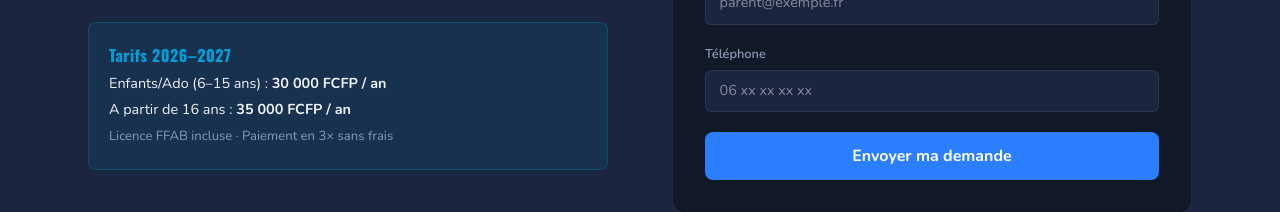
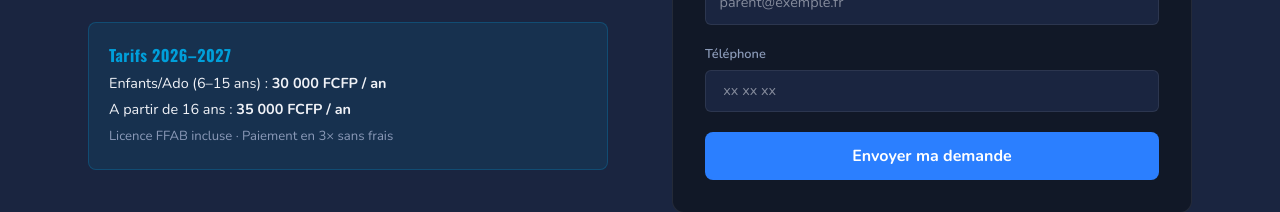
Before and after one commit to ManoDoc23/Olympique-Aikido.github.io, a React (Vite) app: page / in a window 1280 px wide. Shown: the part 5592-5804 px from the top of the page. Built offline with nearby package versions, Linux system fonts and the light colour scheme.

Commit message:
Update App.tsx

```diff
--- a/app/App.tsx
+++ b/app/App.tsx
@@ -457,7 +457,7 @@ export default function App() {
               { label: "Prénom de l'enfant", placeholder: "Lucas", type: "text" },
               { label: "Âge de l'enfant", placeholder: "8 ans", type: "text" },
               { label: "Email", placeholder: "parent@exemple.fr", type: "email" },
-              { label: "Téléphone", placeholder: "06 xx xx xx xx", type: "tel" },
+              { label: "Téléphone", placeholder: " xx xx xx", type: "tel" },
             ].map((f) => (
               <div key={f.label}>
                 <label style={{ ...body, color: "var(--muted-foreground)", fontSize: "0.8rem", display: "block", marginBottom: 6 }}>{f.label}</label>
```
